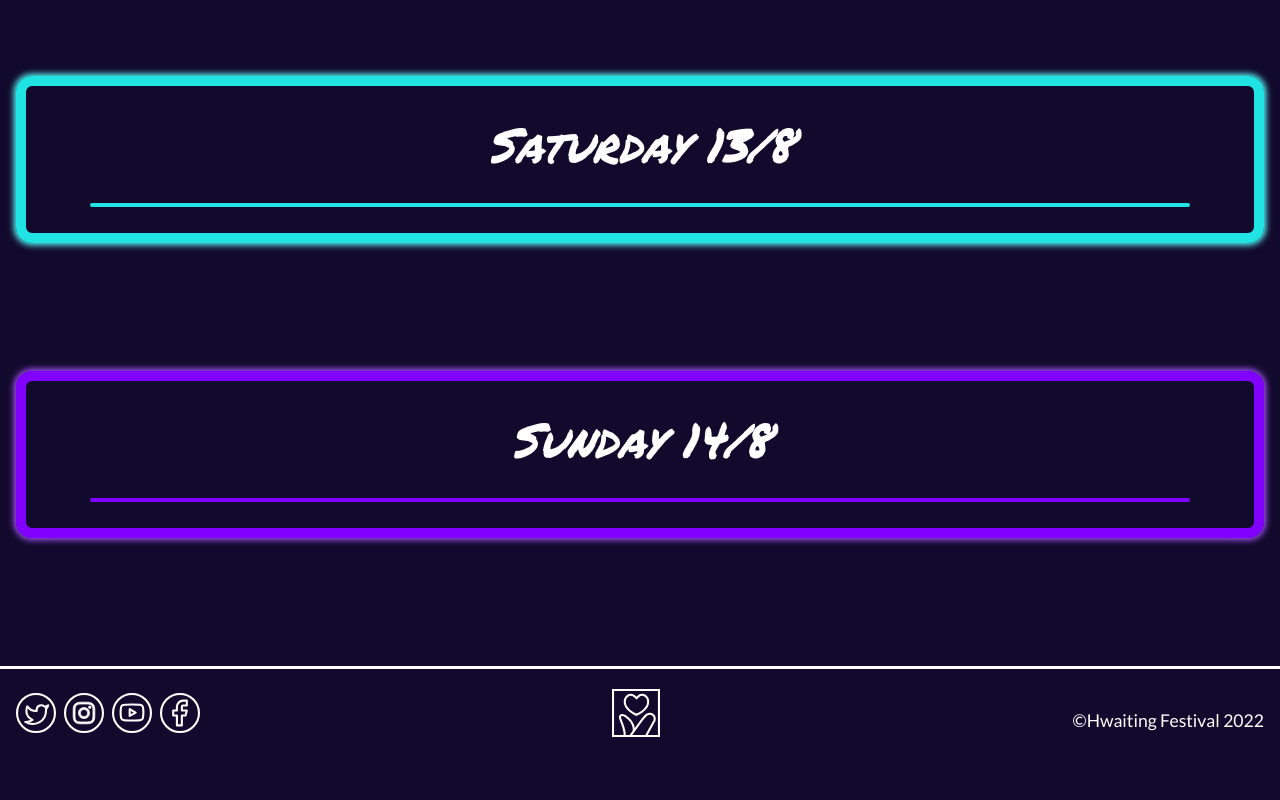
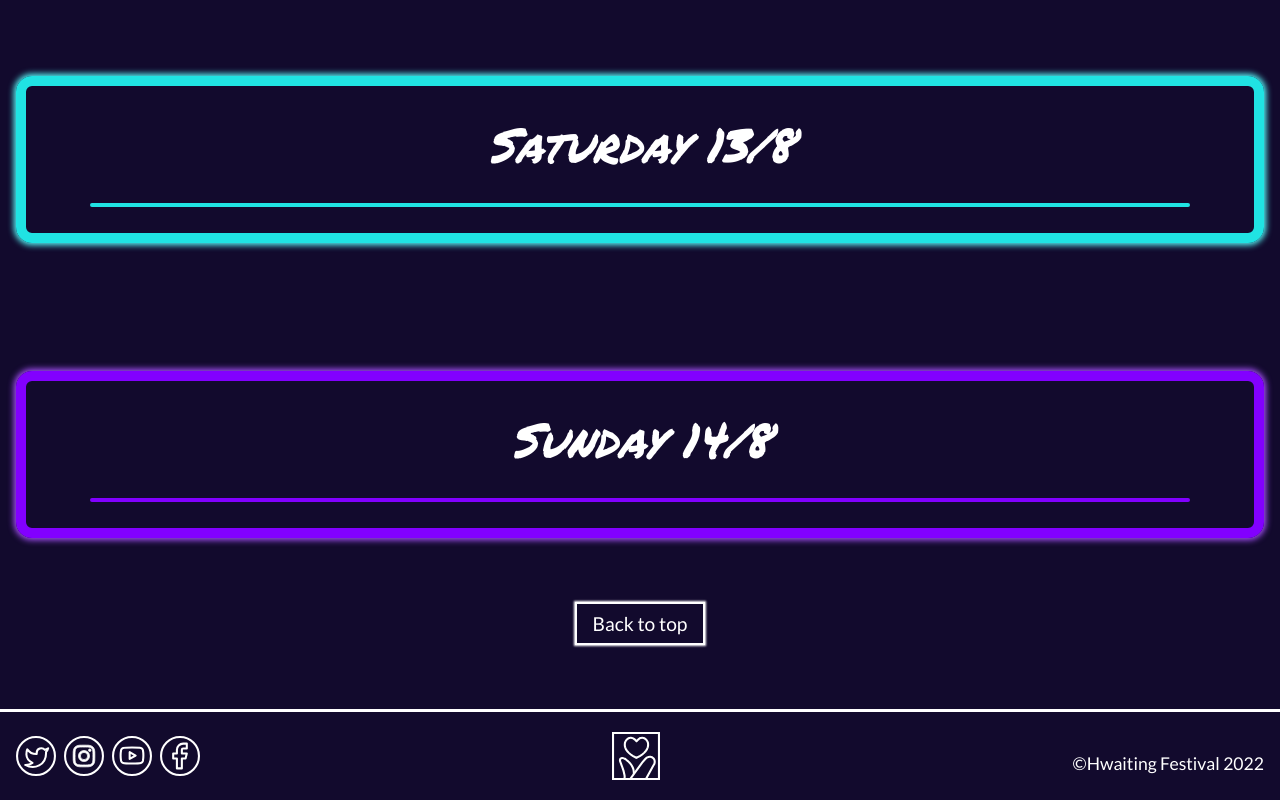
Before and after one commit to PandaPoob/exam-hwaiting, a React (Create React App) app: page /program in a window 1280 px wide. Shown: the part 1892-2692 px from the top of the page. Before the commit the page ends 2649 px from the top, so only its background shows below. Built offline with nearby package versions, Linux system fonts and the light colour scheme; no server answers.

Commit message:
back to top button

```diff
--- a/src/routes/Program.js
+++ b/src/routes/Program.js
@@ -8,6 +8,7 @@ import SatProgram from "../components/programs/SatProgram";
 import SunProgram from "../components/programs/SunProgram";
 import Footer from "../components/Footer";
 import rainbowImg from "../images/rainbow.svg";
+import { Link } from "react-scroll";
 
 export default function Program(props) {
   //console.log(props.schedule);
@@ -34,6 +35,18 @@ export default function Program(props) {
         <FriProgram cleanSchedule={cleanSchedule}></FriProgram>
         <SatProgram cleanSchedule={cleanSchedule}></SatProgram>
         <SunProgram cleanSchedule={cleanSchedule}></SunProgram>
+        <div id="pro-top-button-container">
+          <Link
+            to="program-main"
+            id="pro-top-button"
+            spy={true}
+            smooth={true}
+            offset={-100}
+            duration={300}
+          >
+            Back to top
+          </Link>
+        </div>
       </main>
       <Footer></Footer>
     </>
--- a/src/sass/layout/_program.scss
+++ b/src/sass/layout/_program.scss
@@ -392,3 +392,31 @@
     }
   }
 }
+
+#sunday-section {
+  margin-block: 4rem 8rem;
+
+  @include mixins.bp-medium {
+    margin-block: 8rem 2rem;
+  }
+}
+
+#pro-top-button {
+  text-align: center;
+  cursor: pointer;
+  margin-block: 2rem 4rem;
+  border: 2px solid white;
+  padding-block: 0.5rem;
+  padding-inline: 1rem;
+  box-shadow: 0px 0px 2px 1px white;
+  transition: all 0.2s ease-in-out;
+
+  &:hover {
+    box-shadow: 0px 0px 4px 2px white;
+  }
+}
+
+#pro-top-button-container {
+  display: flex;
+  justify-content: center;
+}
```
